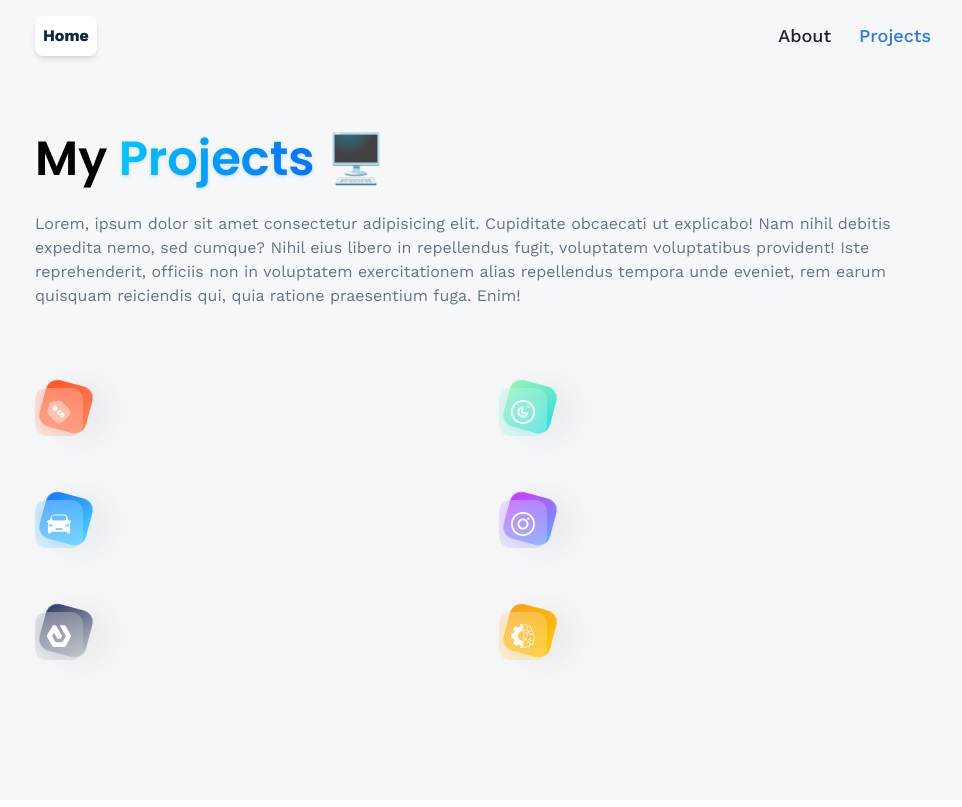
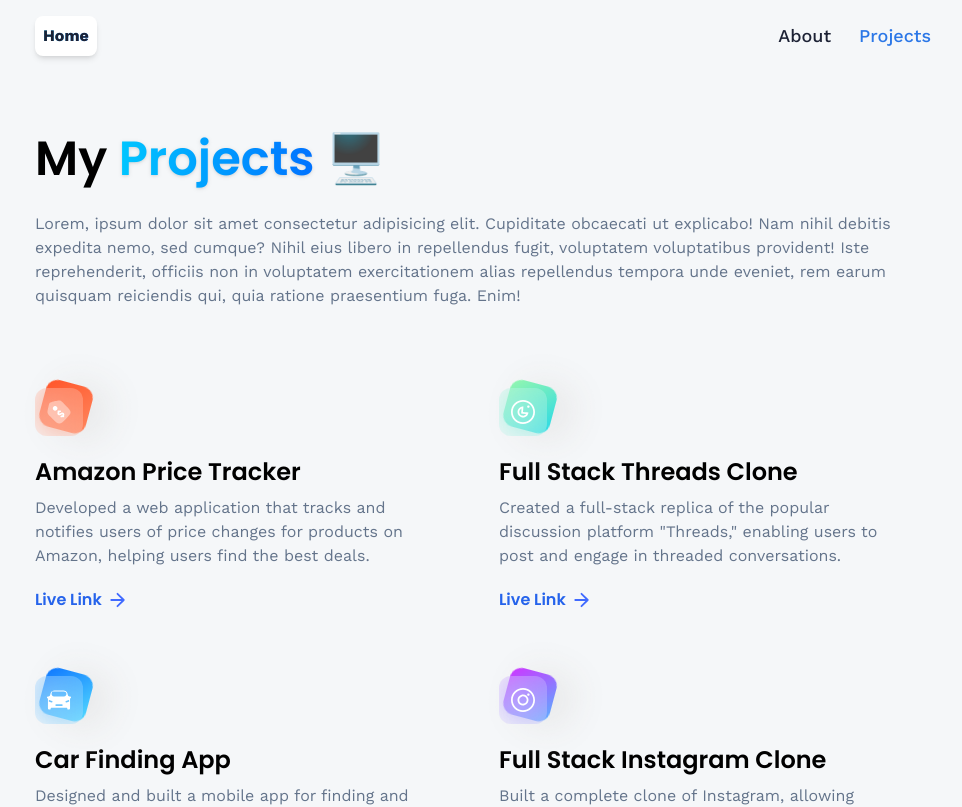
Before and after one commit to NewHub25/3d-portfolio, a React (Vite) app: page /projects in a window 1280 px wide. Shown: the top 807 px of the page, without its empty margins (157-1119 px from the left). Built offline with nearby package versions, Linux system fonts and the light colour scheme.

Commit message:
FINISH project page and FIX add styles on components

```diff
--- a/src/app.jsx
+++ b/src/app.jsx
@@ -4,7 +4,7 @@
 
 const App = () => {
   return (
-    <main className="bg-slate-300/20 h-[100vh]">
+    <main className="bg-slate-300/20 h-full">
       <Router>
         <Navbar />
         <Routes>
--- a/src/components/cta.jsx
+++ b/src/components/cta.jsx
@@ -1,6 +1,6 @@
 import { Link } from "react-router-dom";
 
-const Cta = () => {
+const CTA = () => {
   return (
     <footer className="cta">
       <p className="cta-text">
@@ -14,4 +14,4 @@
   );
 };
 
-export default Cta;
+export default CTA;
--- a/src/pages/about.jsx
+++ b/src/pages/about.jsx
@@ -4,7 +4,7 @@
 } from "react-vertical-timeline-component";
 import "react-vertical-timeline-component/style.min.css";
 import { experiences, skills } from "../constants";
-import Cta from "../components/cta";
+import CTA from "../components/cta";
 
 const About = () => {
   return (
@@ -111,7 +111,7 @@
         </div>
       </div>
       <hr className="border-slate-200" />
-      <Cta />
+      <CTA />
     </section>
   );
 };
--- a/src/pages/contact.jsx
+++ b/src/pages/contact.jsx
@@ -57,7 +57,7 @@
   };
 
   return (
-    <section className="relative flex lg:flex-row flex-col max-container">
+    <section className="relative flex lg:flex-row flex-col max-container h-[100vh]">
       {alert.show && <Alert {...alert} />}
       <div className="flex flex-1 min-w-[50%] flex-col">
         <h1 className="head-text">Get in Touch</h1>
--- a/src/pages/projects.jsx
+++ b/src/pages/projects.jsx
@@ -1,4 +1,7 @@
+import { Link } from "react-router-dom";
 import { projects } from "../constants";
+import { arrow } from "../assets/icons";
+import CTA from "../components/cta";
 
 const Projects = () => {
   return (
@@ -33,9 +36,32 @@
                 />
               </div>
             </div>
+            <div className="flex flex-col mt-5">
+              <h4 className="text-2xl font-poppins font-semibold">
+                {project.name}
+              </h4>
+              <p className="mt-2 text-slate-500">{project.description}</p>
+              <div className="mt-5 flex items-center gap-2 font-poppins">
+                <Link
+                  to={project.link}
+                  target="_blank"
+                  rel="noopener noreferrer"
+                  className="font-semibold text-blue-600"
+                >
+                  Live Link
+                </Link>
+                <img
+                  src={arrow}
+                  alt="arrow"
+                  className="w-4 h-4 object-contain"
+                />
+              </div>
+            </div>
           </div>
         ))}
       </div>
+      <hr className="border-slate-200" />
+      <CTA />
     </section>
   );
 };
```
